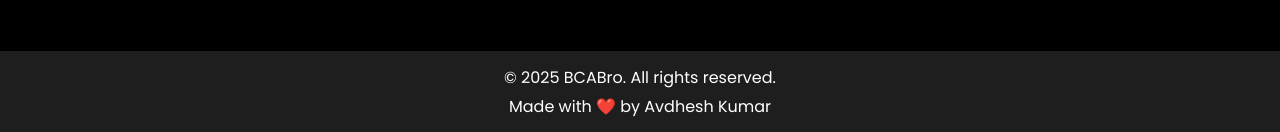
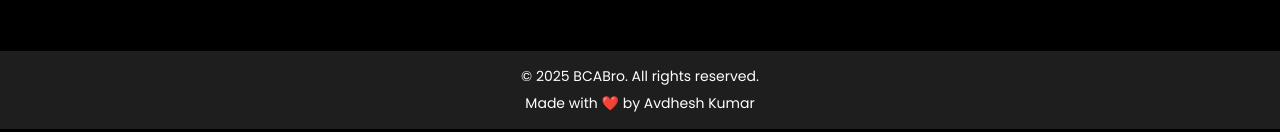
Before and after one commit to BCABro-9667/paymentfrontened, a React (Vite) app: page / in a window 1280 px wide. Shown: the part 779-911 px from the top of the page. Built offline with nearby package versions, Linux system fonts and the light colour scheme; no server answers; a web font is replaced by a local one.

Commit message:
footer make better

```diff
--- a/src/styles/footer.css
+++ b/src/styles/footer.css
@@ -2,3 +2,7 @@
     line-height: 0.8rem;
     margin-top: 20px;
 }
+
+.footer p{
+    font-size: 14px !important;
+}
```
